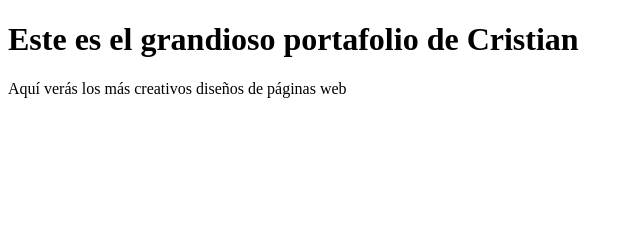
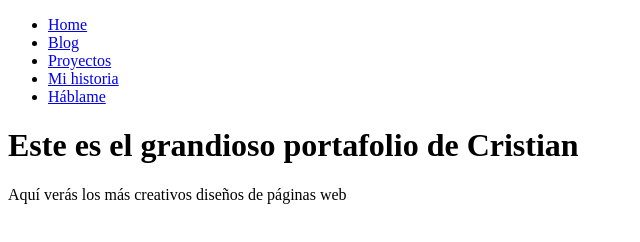
Before and after one commit to drag8n/drag8n, a plain HTML site: page index.html in a window 1280 px wide. Shown: the whole page, without its empty margins (0-640 px from the left). Drawn offline with Linux system fonts and the light colour scheme.

Commit message:
Inicio de proyecto

```diff
--- a/index.html
+++ b/index.html
@@ -4,9 +4,23 @@
     <meta charset="UTF-8">
     <meta http-equiv="X-UA-Compatible" content="IE=edge">
     <meta name="viewport" content="width=device-width, initial-scale=1.0">
+    <meta name="author" content="Cristian Coral">
     <title>Cristian Coral</title>
+
 </head>
 <body>
+    <header>
+        <nav>
+            <ul>
+                <li><a href="./index.html">Home</a></li>
+                <li><a href="/blog.html">Blog</a></li>
+                <li><a href="/proyectos.html">Proyectos</a></li>
+                <li><a href="/miHistoria.html">Mi historia</a></li>
+                <li><a href="/hablame.html">Háblame</a></li>
+            </ul>
+        </nav>
+    </header>
+
     <h1>Este es el grandioso portafolio de Cristian</h1>
     <p>Aquí verás los más creativos diseños de páginas web</p>
 </body>
```
